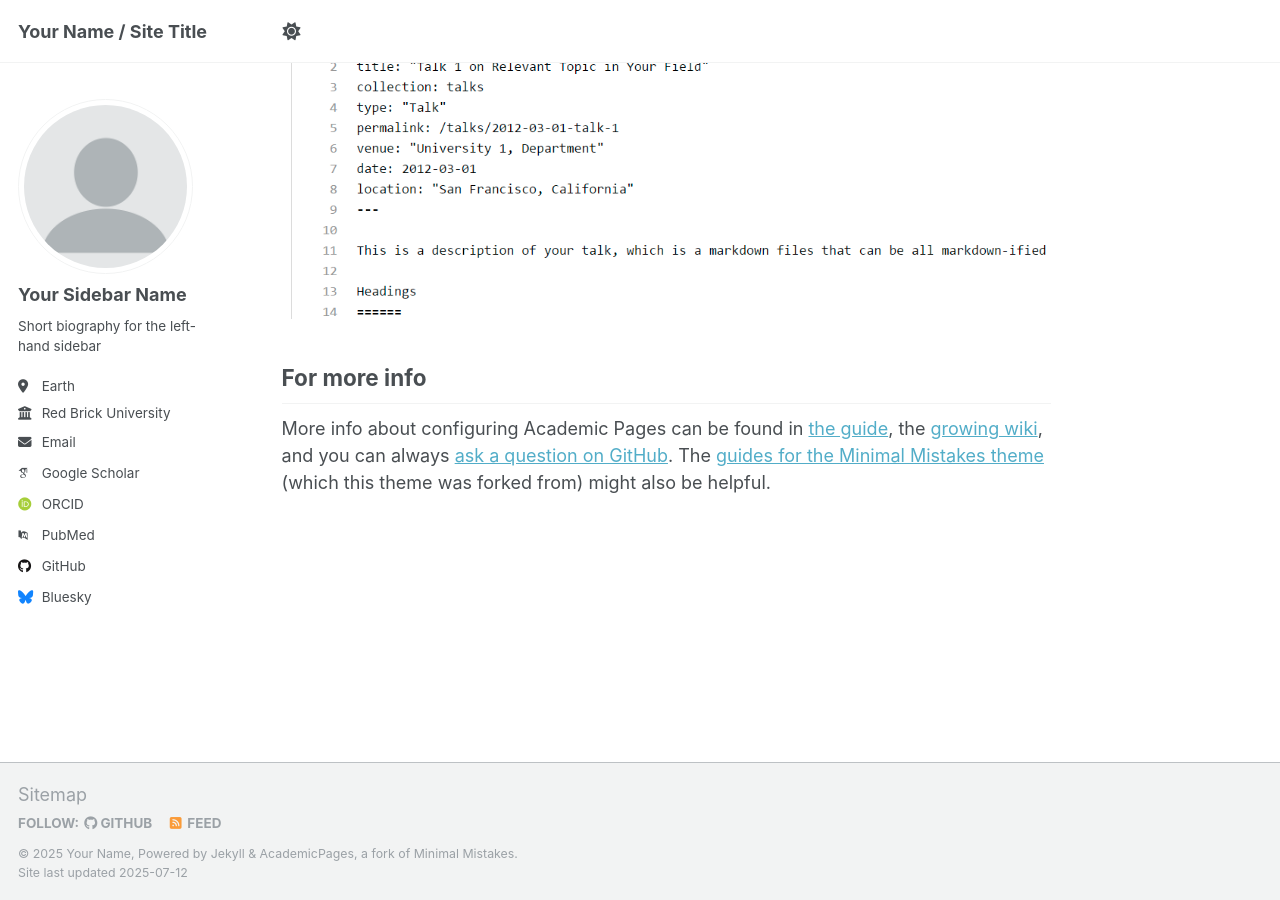
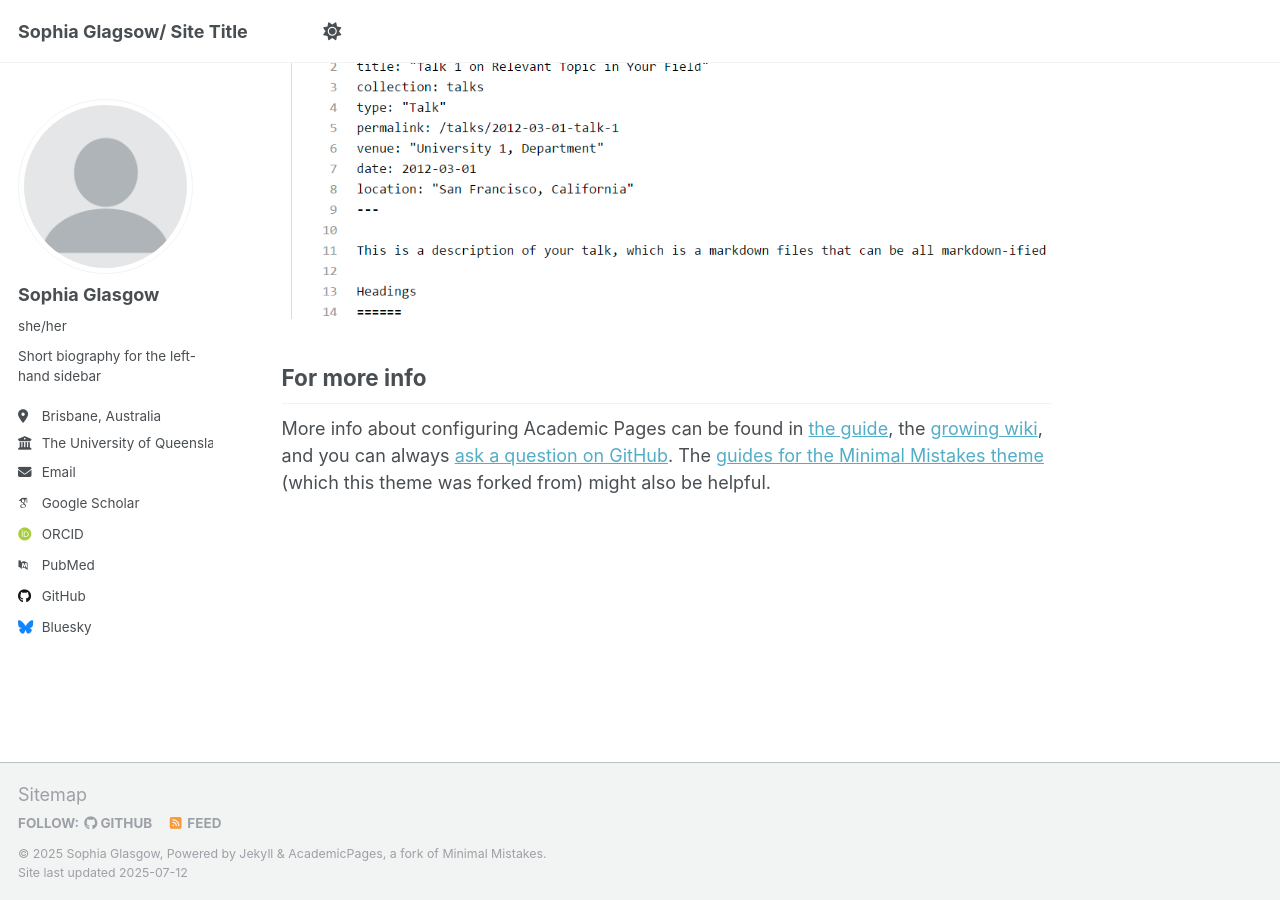
Before and after one commit to sophia-glasgow/sophia-glasgow.github.io, a Jekyll site: the page built from _pages/about.md, in a window 1280 px wide and 900 px high, scrolled down 2880 px. Built offline with Jekyll 4.4.1, drawn with Linux system fonts in a browser that asks for light colours; some web fonts are replaced; a script that is not in the unit is left out.

```diff
--- a/_config.yml
+++ b/_config.yml
@@ -9,9 +9,9 @@
 # Basic Site Settings
 locale                   : "en-US"
 site_theme               : "default"
-title                    : "Your Name / Site Title"
+title                    : "Sophia Glagsow/ Site Title"
 title_separator          : "-"
-name                     : &name "Your Name"
+name                     : &name "Sophia Glasgow"
 description              : &description "personal description"
 url                      : https://academicpages.github.io # the base hostname & protocol for your site e.g. "https://[your GitHub username].github.io" or if you already have some other page hosted on Github then use "https://[your GitHub username].github.io/[Your Repo Name]"
 baseurl                  : "" # the subpath of your site, e.g. "/blog"
@@ -23,13 +23,13 @@ repository               : "academicpages/academicpages.github.io"
 author:
   # Biographic information
   avatar           : "profile.png"
-  name             : "Your Sidebar Name"
-  pronouns         : # example: "she/her"
+  name             : "Sophia Glasgow"
+  pronouns         : "she/her" # example: "she/her"
   bio              : "Short biography for the left-hand sidebar"
-  location         : "Earth"
-  employer         : "Red Brick University"
+  location         : "Brisbane, Australia"
+  employer         : "The University of Queensland"
   uri              : # URL
-  email            : "none@example.org"
+  email            : "sophia.glasgow@uq.net.au"
 
   # Academic websites
   academia         : # URL
```
Also changed, not shown: README copy.md (deleted, +0 -96 lines), README.md (+96 -1 lines), index.html (deleted, +0 -7 lines), 1 other file.
